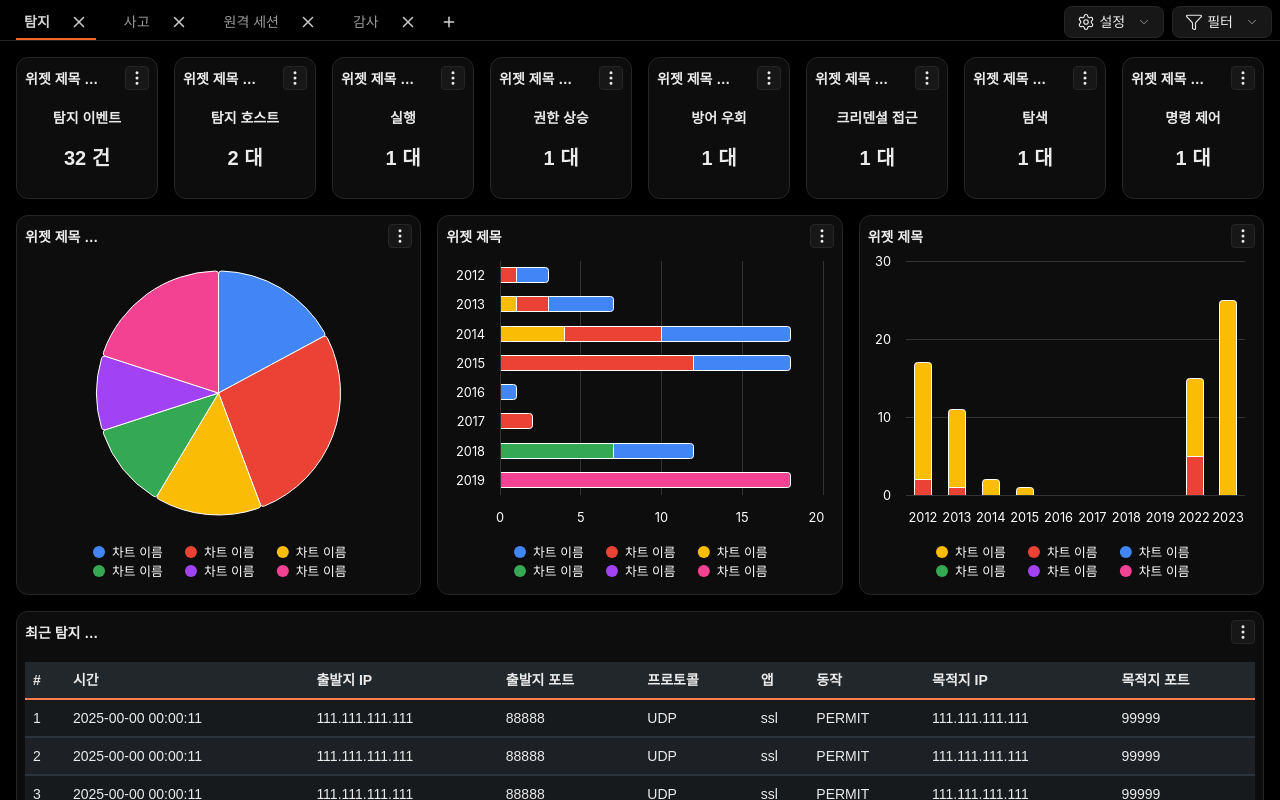
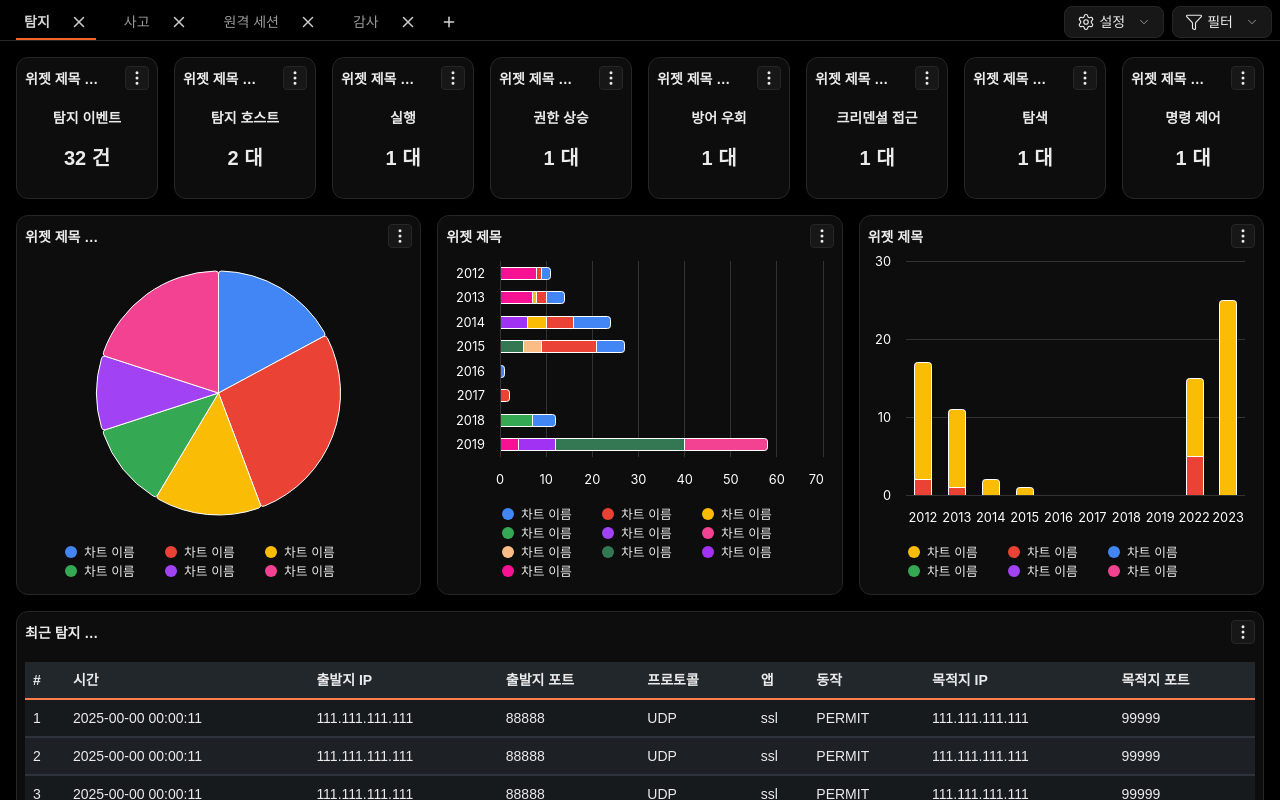
Before and after one commit to Sotatek-TungLe2/logger-dashboard, a React (Vite) app: page / in a window 1280 px wide. Shown: the top 800 px of the page. Built offline with nearby package versions, Linux system fonts and the light colour scheme; a web font is replaced by a local one.

Commit message:
fix: row hightchart

```diff
--- a/src/components/Dashboard/index.tsx
+++ b/src/components/Dashboard/index.tsx
@@ -19,9 +19,15 @@ const pieOptions = {
   chart: { backgroundColor: "transparent", type: "pie", height: 350 },
   title: false,
   legend: {
-    itemStyle: { color: "#fff" },
-    align: "center",
-    verticalAlign: "bottom",
+    layout: 'horizontal',
+    align: 'center',
+    verticalAlign: 'bottom',
+    itemWidth: 100,
+    width: 320,
+    itemStyle: {
+      whiteSpace: 'nowrap',
+      color: '#EBEBEB'
+    }
   },
   plotOptions: {
     pie: {
@@ -71,9 +77,14 @@ const barOptions = {
     gridLineColor: "#333",
   },
   legend: {
-    itemStyle: { color: "#fff" },
-    align: "center",
-    verticalAlign: "bottom",
+    layout: 'horizontal',
+    align: 'center',
+    verticalAlign: 'bottom',
+    itemWidth: 100,
+    itemStyle: {
+      whiteSpace: 'nowrap',
+      color: '#EBEBEB'
+    }
   },
   plotOptions: {
     series: {
@@ -90,6 +101,10 @@ const barOptions = {
     { name: "차트 이름", data: [0, 0, 0, 0, 0, 0, 7, 0], color: "#34A853" },
     { name: "차트 이름", data: [0, 0, 0, 0, 0, 0, 0, 0], color: "#A142F4" },
     { name: "차트 이름", data: [0, 0, 0, 0, 0, 0, 0, 18], color: "#F44292" },
+            { name: "차트 이름", data: [0, 0, 0, 4, 0, 0, 0, ], color: "#FBBC85" },
+        { name: "차트 이름", data: [0, 0, 0, 5, 0, 0, 0, 28], color: "#347853" },
+        { name: "차트 이름", data: [0, 0, 6, 0, 0, 0, 0, 8], color: "#A132F4" },
+        { name: "차트 이름", data: [8, 7, 0, 0, 0, 0, 0, 4], color: "#F61292" },
   ],
   credits: { enabled: false },
   backgroundColor: "transparent",
@@ -120,9 +135,15 @@ const columnOptions = {
     gridLineColor: "#333",
   },
   legend: {
-    itemStyle: { color: "#fff" },
-    align: "center",
-    verticalAlign: "bottom",
+    layout: 'horizontal',
+    align: 'center',
+    verticalAlign: 'bottom',
+    itemWidth: 100,
+    width: 320,
+    itemStyle: {
+      whiteSpace: 'nowrap',
+      color: '#EBEBEB'
+    }
   },
   plotOptions: {
     series: {
```
